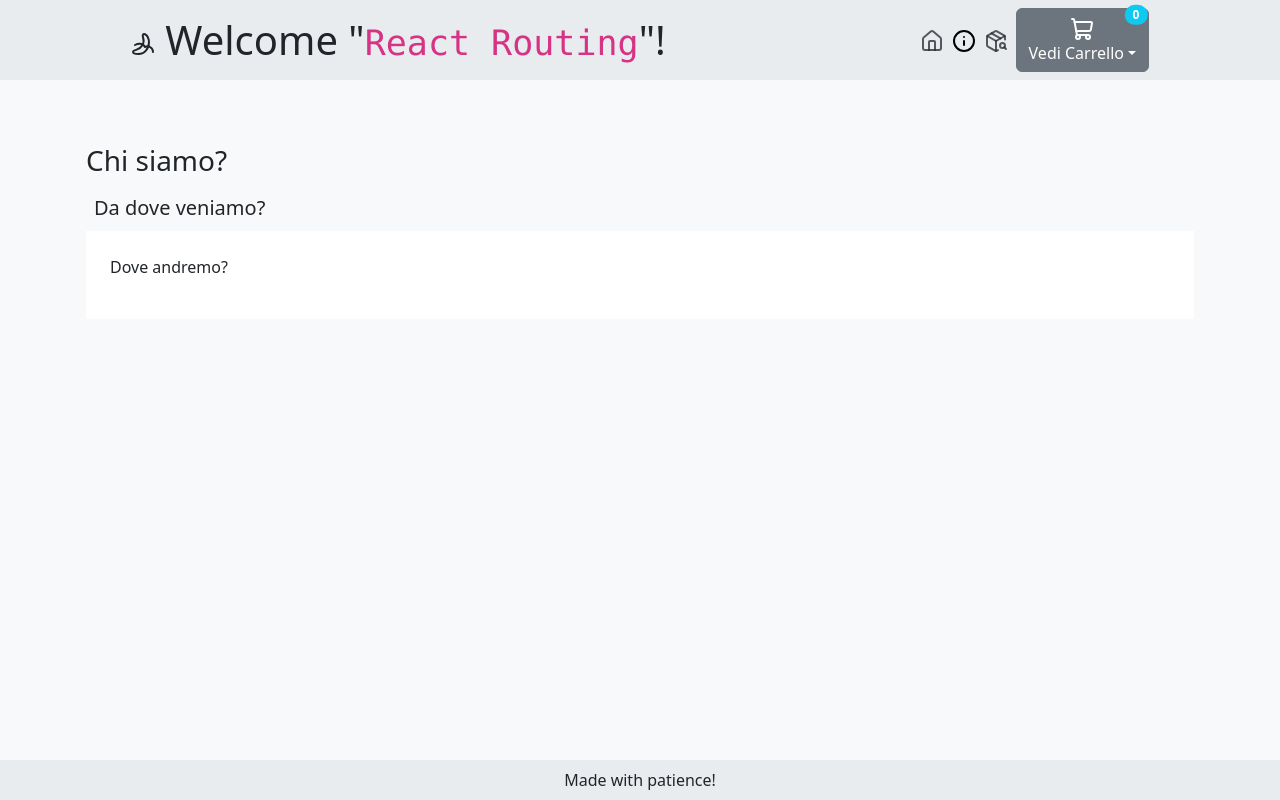
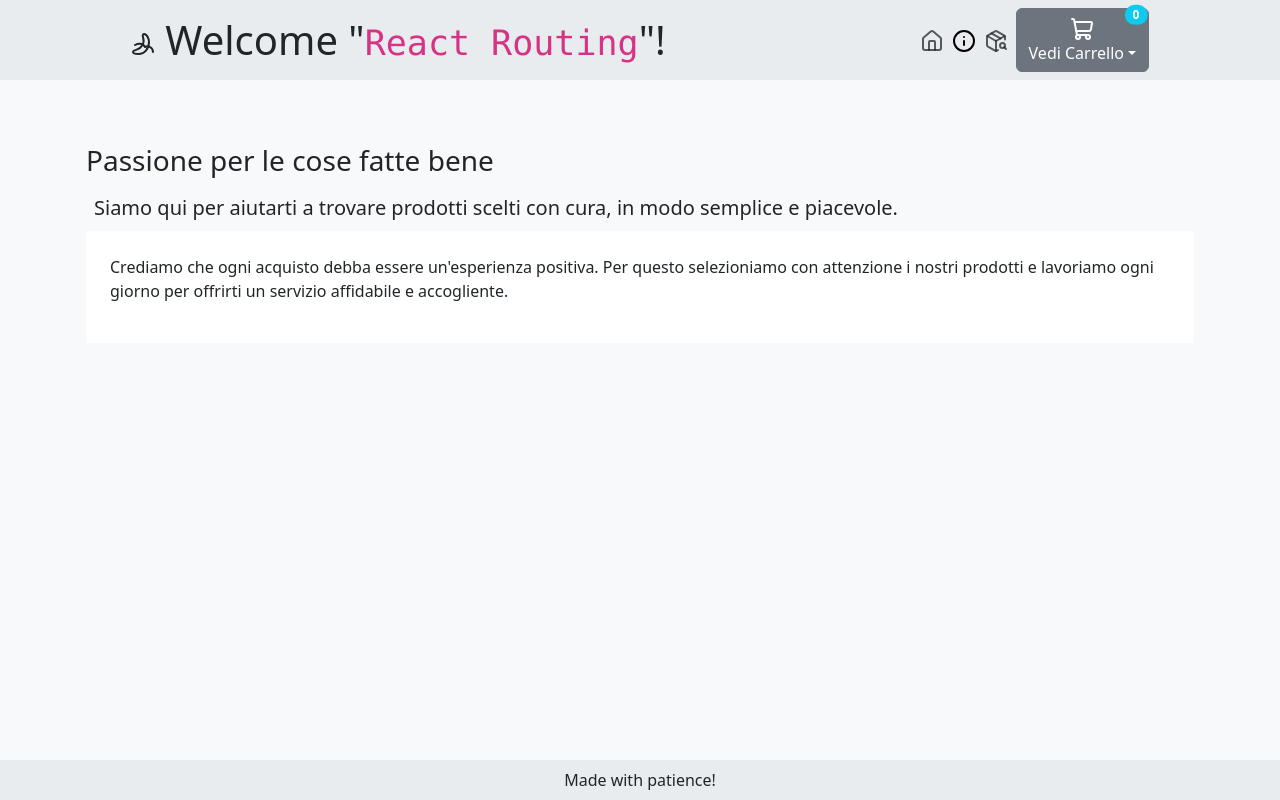
Before and after one commit to alice-rovere/react-router, a React (Vite) app: page /about-us in a window 1280 px wide. Built offline with nearby package versions, Linux system fonts and the light colour scheme.

Commit message:
feat: improve SingleProduct link, and optimize Header imports

```diff
--- a/src/components/pages/AboutUsPage.jsx
+++ b/src/components/pages/AboutUsPage.jsx
@@ -2,8 +2,15 @@ import MainContent from "../ui/layout/MainContent";
 
 export default function AboutUsPage() {
   return (
-    <MainContent titolo="Chi siamo?" sottotitolo="Da dove veniamo?">
-      <p>Dove andremo?</p>
+    <MainContent
+      titolo="Passione per le cose fatte bene"
+      sottotitolo="Siamo qui per aiutarti a trovare prodotti scelti con cura, in modo semplice e piacevole."
+    >
+      <p>
+        Crediamo che ogni acquisto debba essere un'esperienza positiva. Per
+        questo selezioniamo con attenzione i nostri prodotti e lavoriamo ogni
+        giorno per offrirti un servizio affidabile e accogliente.
+      </p>
     </MainContent>
   );
 }
--- a/src/components/pages/HomePage.jsx
+++ b/src/components/pages/HomePage.jsx
@@ -3,10 +3,13 @@ import MainContent from "../ui/layout/MainContent";
 export default function HomePage() {
   return (
     <MainContent
-      titolo="Titolo della homepage"
-      sottotitolo="Sottotitolo della home"
+      titolo="Trova ciò che fa per te"
+      sottotitolo="Esplora la nostra selezione e lasciati ispirare: qualità e stile ti aspettano."
     >
-      <p>Children della home</p>
+      <p>
+        Dai un'occhiata ai nostri prodotti e scopri qualcosa di nuovo da
+        aggiungere alla tua quotidianità.
+      </p>
     </MainContent>
   );
 }
--- a/src/components/pages/SingleProduct.jsx
+++ b/src/components/pages/SingleProduct.jsx
@@ -28,7 +28,7 @@ export default function SingleProduct() {
               <p>{prodotto.category}</p>
               <img className="card-img w-50" src={prodotto.thumbnail} alt="" />
               <Link
-                to="./product"
+                to="/products"
                 className="text-decoration-none text-muted fs-6 d-block"
               >
                 <ArrowUpLeftFromCircle size={15}>back</ArrowUpLeftFromCircle>
--- a/src/components/ui/layout/Header.jsx
+++ b/src/components/ui/layout/Header.jsx
@@ -1,7 +1,4 @@
-import { PackageSearch } from "lucide-react";
-import { Banana } from "lucide-react";
-import { Info } from "lucide-react";
-import { House } from "lucide-react";
+import { PackageSearch, Banana, Info, House } from "lucide-react";
 import { NavLink } from "react-router";
 import DropDown from "../../pages/cosepiccole/DropDown";
 
```
